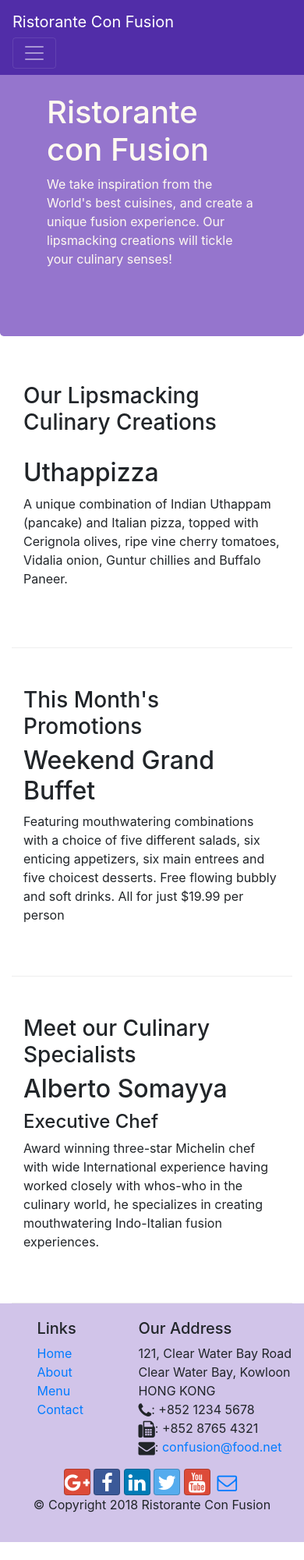
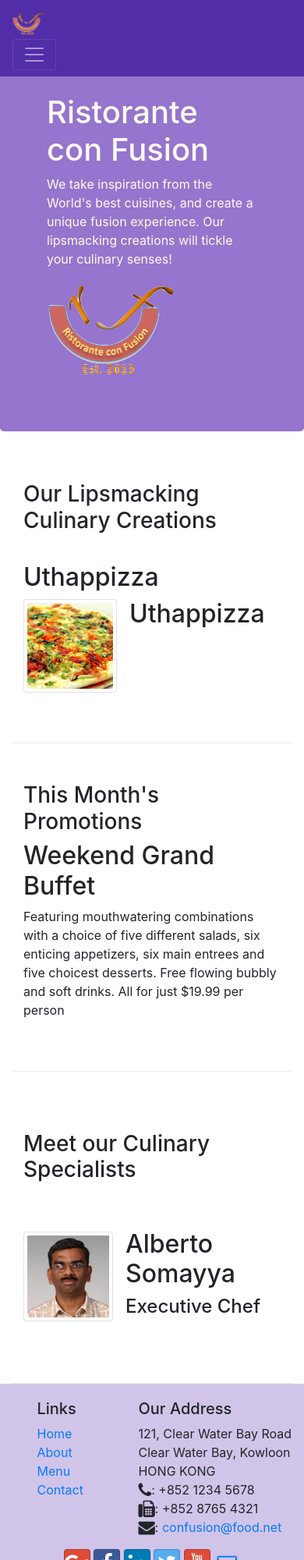
Before and after one commit to hitesh-anand/CourseraWebDev_Course1, a website: page index.html in a window 390 px wide. Shown: the top 2000 px of the page at 78% size. Before the commit the page ends 1977 px from the top, so only its background shows below. Drawn offline with nearby package versions, Linux system fonts and the light colour scheme.

Commit message:
Images and Media

```diff
--- a/index.html
+++ b/index.html
@@ -20,7 +20,7 @@
 
     <nav class="navbar navbar-dark navbar-expand-sm fixed-top">
         <div class="container">
-            <a class="navbar-brand" href="#">Ristorante Con Fusion</a>
+            <a class="navbar-brand mr-auto" href="#"><img src="img/logo.png" height="30" width="41"></a>
             <div class="collapse navbar-collapse" id="Navbar">
                 <ul class="navbar-nav mr-auto">
                     <li class="nav-item active"><a class="nav-link" href="#"><span class="fa fa-home fa-lg"></span> Home</a></li>
@@ -44,7 +44,8 @@
                     <p>We take inspiration from the World's best cuisines, and create a unique fusion experience. Our
                         lipsmacking creations will tickle your culinary senses!</p>
                 </div>
-                <div class="col-12 col-sm">
+                <div class="col-12 col-sm align-self-center">
+                    <img src="img/logo.png" class="img-fluid">
                 </div>
             </div>
         </div>
@@ -57,8 +58,17 @@
             </div>
             <div class="col col-sm order-sm-first col-md">
                 <h2>Uthappizza</h2>
-                <p>A unique combination of Indian Uthappam (pancake) and Italian pizza, topped with Cerignola olives,
-                    ripe vine cherry tomatoes, Vidalia onion, Guntur chillies and Buffalo Paneer.</p>
+                <div class="media">
+                    <img class="d-flex mr-3 img-thumbnail align-self-center"
+                            src="img/uthappizza.png" alt="Uthappizza">
+                    <div class="media-body">
+                        <h2 class="mt-0">Uthappizza</h2>
+                        <p class="d-none d-sm-block">A unique combination of Indian Uthappam (pancake) and
+                            Italian pizza, topped with Cerignola olives, ripe vine
+                            cherry tomatoes, Vidalia onion, Guntur chillies and
+                            Buffalo Paneer.</p>
+                    </div>
+                </div>
             </div>
         </div>
 
@@ -80,11 +90,19 @@
                 <h3>Meet our Culinary Specialists</h3>
             </div>
             <div class="col col-sm order-sm-first col-md">
-                <h2>Alberto Somayya</h2>
-                <h4>Executive Chef</h4>
-                <p>Award winning three-star Michelin chef with wide International experience having worked closely with
-                    whos-who in the culinary world, he specializes in creating mouthwatering Indo-Italian fusion
-                    experiences. </p>
+                <div class="media">
+                    <img class="d-flex mr-3 img-thumbnail align-self-center"
+                            src="img/alberto.png" alt="Alberto Somayya">
+                    <div class="media-body">
+                        <h2 class="mt-0">Alberto Somayya</h2>
+                        <h4>Executive Chef</h4>
+                        <p class="d-none d-sm-block">Award winning three-star Michelin chef with wide
+                            International experience having worked closely with
+                            whos-who in the culinary world, he specializes in
+                            creating mouthwatering Indo-Italian fusion experiences.
+                            </p>
+                    </div>
+                </div>
             </div>
         </div>
     </div>
```
Also changed, not shown: aboutus.html (+3 -2 lines), contactus.html (+3 -2 lines), _15c0362a3a49b2e1febe1fe3a7a7a63f_img/img/alberto.png (added), _15c0362a3a49b2e1febe1fe3a7a7a63f_img/img/buffet.png (added), _15c0362a3a49b2e1febe1fe3a7a7a63f_img/img/logo.png (added), _15c0362a3a49b2e1febe1fe3a7a7a63f_img/img/uthappizza.png (added), img/alberto.png (added), img/buffet.png (added), img/logo.png (added), img/uthappizza.png (added), 3 other files.
